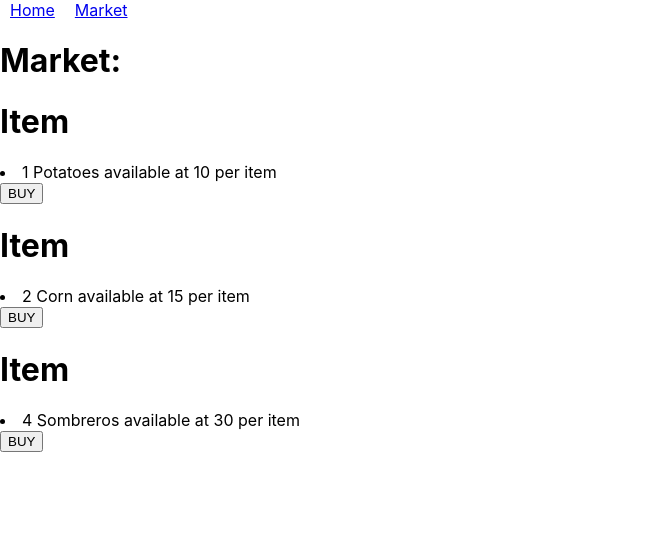
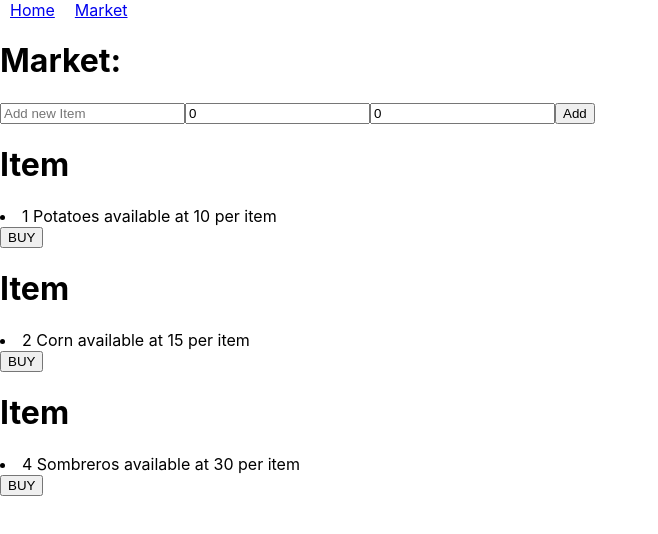
Before and after one commit to majdjb7/MobX-Agora, a React (Create React App) app: page /market in a window 1280 px wide. Shown: the top 534 px of the page, without its empty margins (0-658 px from the left). Built offline with nearby package versions, Linux system fonts and the light colour scheme.

Commit message:
Mobx - Agora 1: Complete

```diff
--- a/src/components/Market.js
+++ b/src/components/Market.js
@@ -3,10 +3,52 @@ import Item from './Item'
 import { observer } from 'mobx-react'
 
 class Market extends Component {
+    constructor() {
+        super()
+        this.state = {
+            name: "",
+            price: 0,
+            quantity: 0
+        }
+    }
+
+    handleChange = (e) => {
+        this.setState({
+          [e.target.name]: e.target.value
+        })
+    }
+
+    addItem = () => {
+        this.props.store.addItem(this.state.name, parseInt(this.state.price), parseInt(this.state.quantity))
+        this.setState({name: "", price: 0, quantity: 0})
+    }
+
     render() {
         return (
             <div>
                 <h1>Market:</h1>
+                <input
+                    name="name"
+                    type="text"
+                    onChange={this.handleChange}
+                    value={this.state.name}
+                    placeholder="Add new Item"
+                />
+                <input
+                    name="price"
+                    type="number"
+                    onChange={this.handleChange}
+                    value={this.state.price}
+                    placeholder="Item Price"
+                />
+                <input
+                    name="quantity"
+                    type="number"
+                    onChange={this.handleChange}
+                    value={this.state.quantity}
+                    placeholder="Quantity of Item"
+                />
+                <button onClick={this.addItem}>Add</button>
                 {this.props.store.list.map(i => <Item key={i.name} item={i} store={this.props.store}/>)}
             </div>
         )
--- a/src/stores/Inventory.js
+++ b/src/stores/Inventory.js
@@ -17,14 +17,16 @@ export class Inventory {
     }
 
     addItem = (name, price, quantity) => {
-        let item = this.list.find(i => i.name === name)
-        item ? item.quantity +=1 : this.list.push(item)
+        let item = this.list.find(i => (i.name).toLowerCase() === (name).toLowerCase())
+        let newItem = new Item(name, price, quantity)
+
+        item ? item.quantity +=1 : this.list.push(newItem)
     }
     buyItem = (name) => {
         let item = this.list.find(i => i.name === name)
         item.quantity -= 1
         let itemIndex = this.list.indexOf(item) //indexOf(item)
-        if(item.quantity == 0) {
+        if(item.quantity < 1) {
             this.list.splice(itemIndex, 1)
         }
     }
```
